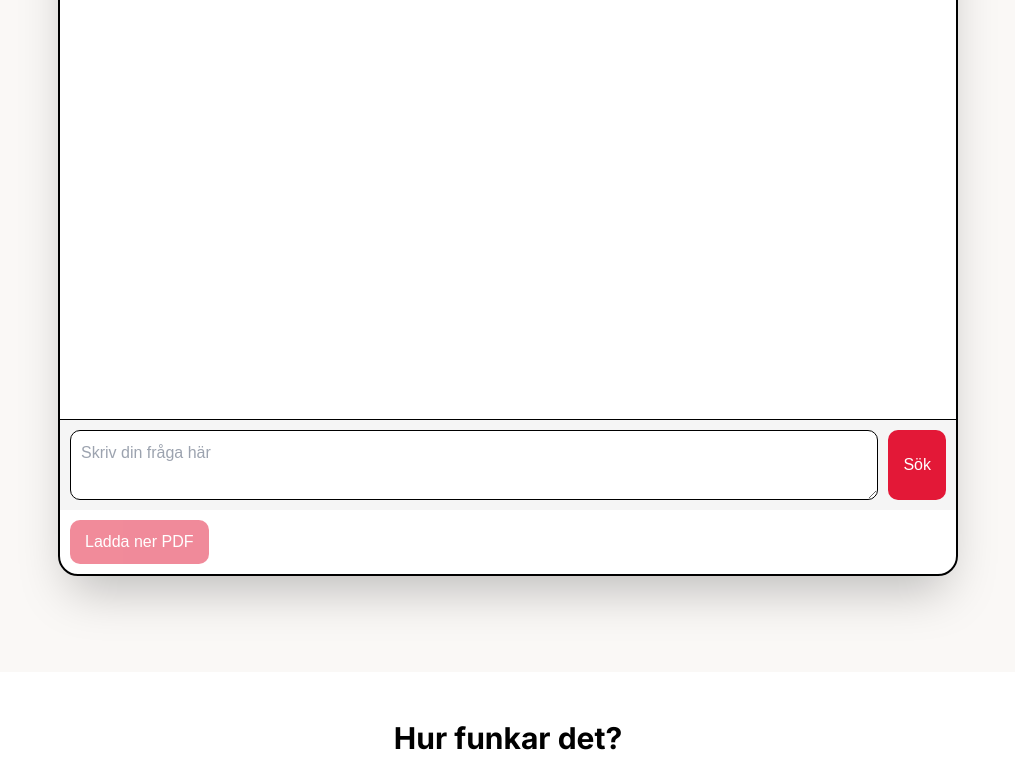
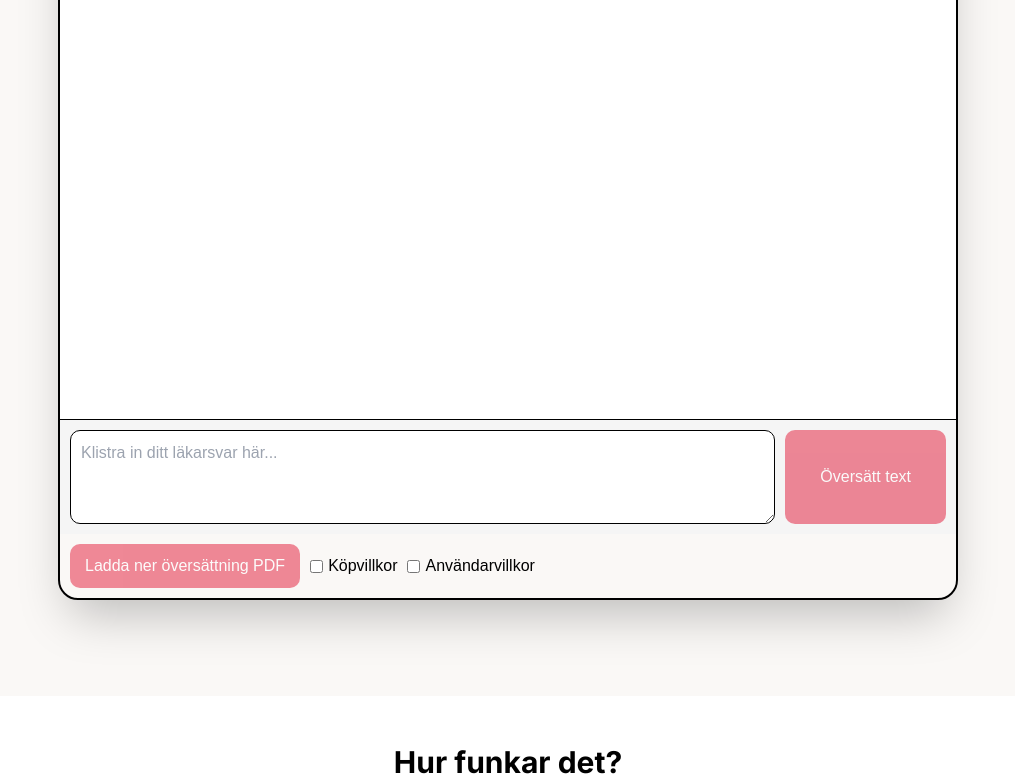
Before and after one commit to hugojohansson1021/JournalKollen, a Next.js app: page / in a window 1280 px wide. Shown: the part 564-1347 px from the top of the page, without its empty margins (132-1147 px from the left). Built offline with nearby package versions, Linux system fonts and the light colour scheme.

Commit message:
Fix - användar vilkoren

```diff
--- a/src/app/components/AiChat.tsx
+++ b/src/app/components/AiChat.tsx
@@ -22,6 +22,7 @@ const Chatbot: React.FC<ChatbotProps> = ({ apiEndpoint, botName = 'Journal Förk
   const [error, setError] = useState<string>('');
   const [hasResponse, setHasResponse] = useState<boolean>(false);
   const [canvasImage, setCanvasImage] = useState<string | null>(null);
+  const [isChecked, setIsChecked] = useState<boolean>(false); // State for the checkbox
   const bottomRef = useRef<HTMLDivElement>(null);
   const pdfContentRef = useRef<HTMLDivElement>(null);
 
@@ -33,6 +34,11 @@ const Chatbot: React.FC<ChatbotProps> = ({ apiEndpoint, botName = 'Journal Förk
 
   const handleSubmit = async (event: FormEvent<HTMLFormElement>) => {
     event.preventDefault();
+    if (!isChecked) {
+      setError('Du måste godkänna köpvillkoren innan du kan skicka in.');
+      return;
+    }
+
     setIsLoading(true);
     setError('');
     setHasResponse(false); // Reset the response state
@@ -98,7 +104,7 @@ const Chatbot: React.FC<ChatbotProps> = ({ apiEndpoint, botName = 'Journal Förk
   };
 
   return (
-    <section className="bg-white mt-10 w-full sm:w-11/12 md:w-3/4 lg:w-2/3 xl:w-[900px] shadow-2xl" style={{ borderRadius: '20px' }}>
+    <section className="mt-10 w-full sm:w-11/12 md:w-3/4 lg:w-2/3 xl:w-[900px] shadow-2xl" style={{ borderRadius: '20px' }}>
       <div className='' style={{ fontFamily: 'Arial, sans-serif', margin: 'auto', border: '2px solid #000000', borderRadius: '20px', overflow: 'hidden', borderColor: '#000', }}>
         <div style={{ padding: '10px', backgroundColor: '#e31837', borderBottom: '1px solid #ddd', textAlign: 'center' }}>
           <h1 style={{ alignSelf: 'center', color: 'White' }}>{botName}</h1>
@@ -137,14 +143,33 @@ const Chatbot: React.FC<ChatbotProps> = ({ apiEndpoint, botName = 'Journal Förk
           {error && <p style={{ color: 'red', alignSelf: 'center' }}>{error}</p>}
         </div>
         <form onSubmit={handleSubmit} style={{ display: 'flex', borderTop: '1px solid #000', padding: '10px', backgroundColor: '#f5f5f5', color: '#666' }}>
-        <textarea value={question} onChange={(e) => setQuestion(e.target.value)} placeholder="Skriv din fråga här" disabled={isLoading} style={{ flexGrow: 1, padding: '10px', marginRight: '10px', border: '1px solid #000000', borderRadius: '10px', fontSize: '16px' }} />
-          <button type="submit" disabled={isLoading} style={{ padding: '10px 15px', fontSize: '16px', cursor: 'pointer', border: 'none', backgroundColor: '#e31837', color: 'white', borderRadius: '10px' }}>
-            Sök
+          <textarea value={question} rows={3} onChange={(e) => setQuestion(e.target.value)} placeholder="Klistra in ditt läkarsvar här..." disabled={isLoading} style={{ flexGrow: 1, padding: '10px', marginRight: '10px', border: '1px solid #000000', borderRadius: '10px', fontSize: '16px' }} />
+          <button type="submit" disabled={isLoading || !isChecked} style={{ padding: '5px 35px', fontSize: '16px', cursor: 'pointer', border: 'none', backgroundColor: '#e31837', color: 'white', borderRadius: '10px', opacity: isLoading || !isChecked ? 0.5 : 1 }}>
+            Översätt text
           </button>
         </form>
-        <button onClick={generateCanvasAndDownloadPdf} disabled={!hasResponse} style={{ margin: '10px', padding: '10px 15px', fontSize: '16px', cursor: 'pointer', border: 'none', backgroundColor: '#e31837', color: 'white', borderRadius: '10px', opacity: hasResponse ? 1 : 0.5 }}>
-          Ladda ner PDF
-        </button>
+        <div style={{ display: 'flex', alignItems: 'center', margin: '10px' }}>
+          <button onClick={generateCanvasAndDownloadPdf} disabled={!hasResponse} style={{ padding: '10px 15px', fontSize: '16px', cursor: 'pointer', border: 'none', backgroundColor: '#e31837', color: 'white', borderRadius: '10px', opacity: hasResponse ? 1 : 0.5 }}>
+            Ladda ner översättning PDF
+          </button>
+          <label className='text-black' style={{ marginLeft: '10px', display: 'flex', alignItems: 'center', position: 'relative' }}>
+            <input type="checkbox" checked={isChecked} onChange={(e) => setIsChecked(e.target.checked)} style={{ marginRight: '5px' }} />
+            Köpvillkor
+            <div style={{ visibility: isChecked ? 'visible' : 'hidden', position: 'absolute', top: '-30px', left: '0', backgroundColor: '#e31837', color: 'white', padding: '5px', borderRadius: '5px', fontSize: '12px', whiteSpace: 'nowrap' }}>
+              Du måste godkänna köpvillkoren
+            </div>
+          </label>
+          <br />
+
+          <label className='text-black' style={{ marginLeft: '10px', display: 'flex', alignItems: 'center', position: 'relative' }}>
+            <input type="checkbox" checked={isChecked} onChange={(e) => setIsChecked(e.target.checked)} style={{ marginRight: '5px' }} />
+            Användarvillkor
+            <div style={{ visibility: isChecked ? 'visible' : 'hidden', position: 'absolute', top: '-30px', left: '0', backgroundColor: '#e31837', color: 'white', padding: '5px', borderRadius: '5px', fontSize: '12px', whiteSpace: 'nowrap' }}>
+              Du måste godkänna användarvillkor
+            </div>
+          </label>
+        </div>
+
         {/* Hidden div for PDF content */}
         <div style={{ position: 'absolute', top: '-9999px', left: '0', width: '100%', height: 'auto', overflow: 'hidden', opacity: 0 }}>
           <div ref={pdfContentRef} style={{ color: 'black', fontSize: '22px', lineHeight: '1.8', padding: '20px' }}>
--- a/src/app/page.tsx
+++ b/src/app/page.tsx
@@ -13,7 +13,7 @@ import Chatbot from "./components/AiChat";
 export default function Home() {
   const [isSwedish, setIsSwedish] = useState(true);
   return (
-    <main className="flex min-h-screen flex-col items-center justify-between ">
+    <main className=" flex min-h-screen flex-col items-center justify-between ">
 
 
      <Navbar isSwedish={isSwedish} setIsSwedish={setIsSwedish} />
```
